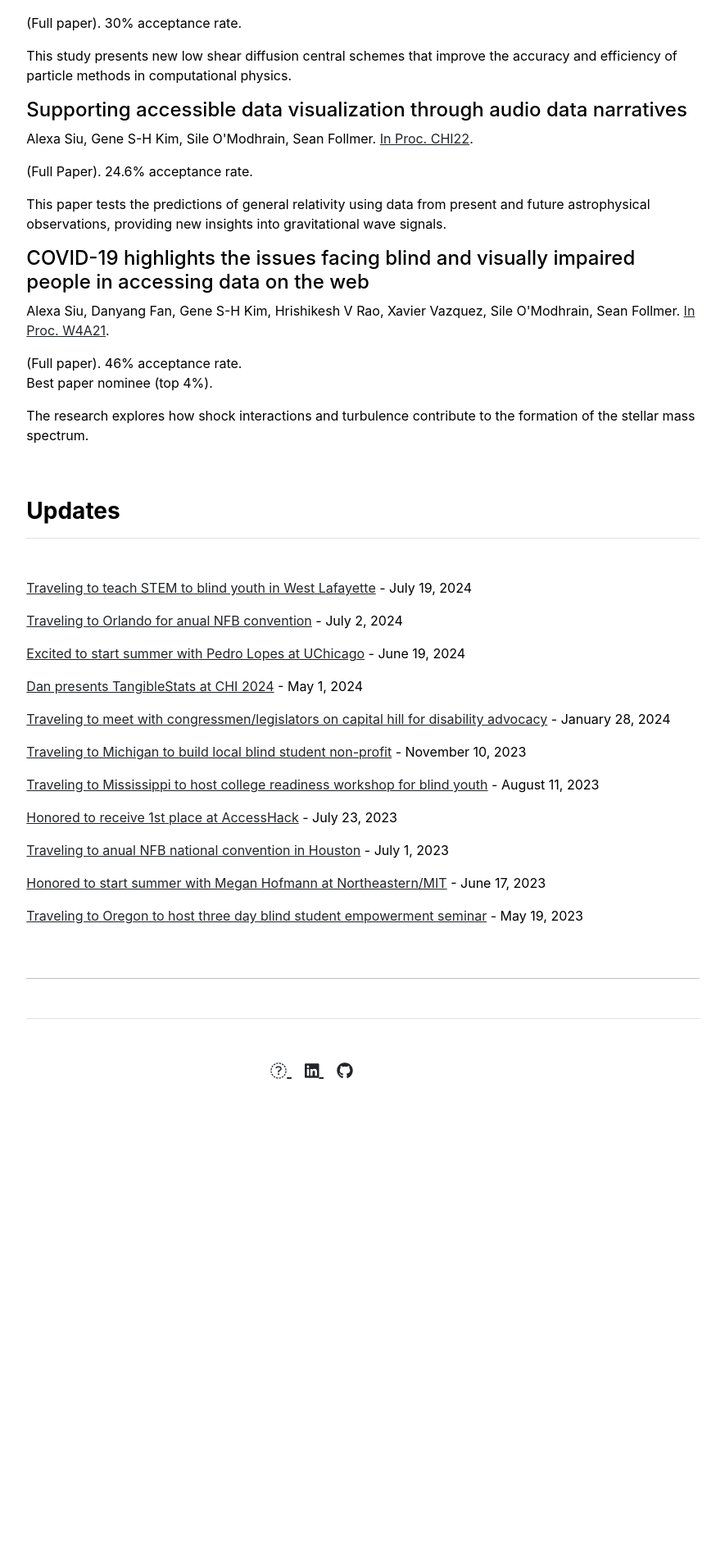
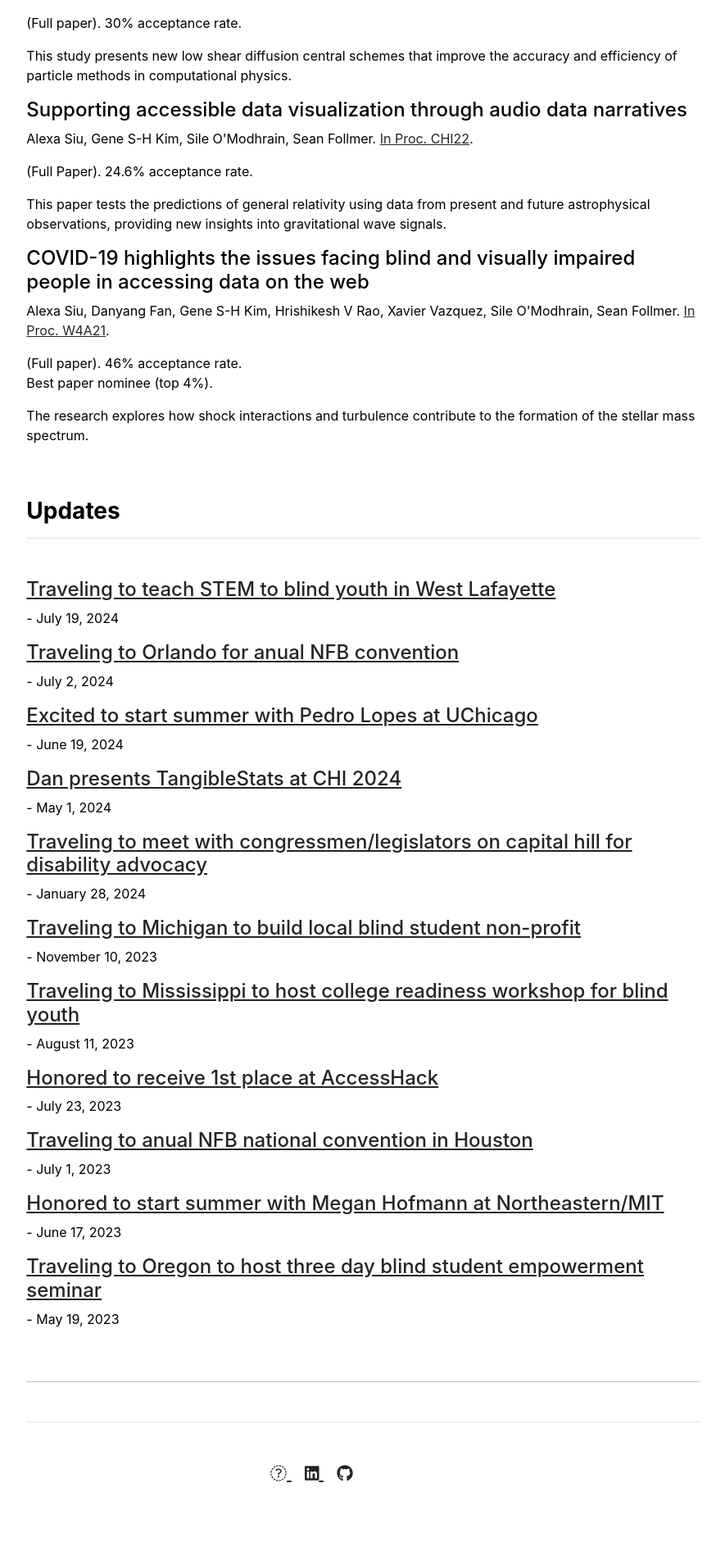
Before and after one commit to geneshkim/geneshkim.github.io, a Jekyll site: the page built from index.md, in a window 1280 px wide. Shown: the part 1684-3593 px from the top of the page at 82% size, without its empty margins (197-1082 px from the left). Built offline with Jekyll 4.4.1, drawn with Linux system fonts in a browser that asks for light colours; before the commit the page ends 3101 px from its top, so only the background shows below that.

Commit message:
converting updates to headings

```diff
--- a/_layouts/home.html
+++ b/_layouts/home.html
@@ -31,7 +31,7 @@ layout: default
   <div class="col-md-12">
     <h3 class="fw-bold border-bottom pb-3 mb-5">Updates</h3>
     {% for post in site.posts %}
-      <p><a href="{{ site.github.url }}/{{ post.url }}">{{ post.title }}</a> - {{ post.date | date: "%B %-d, %Y" }}</p>
+      <p><h4><a href="{{ site.github.url }}/{{ post.url }}">{{ post.title }}</a></h4> - {{ post.date | date: "%B %-d, %Y" }}</p>
     {% endfor %}
   </div>
 </div>
```
